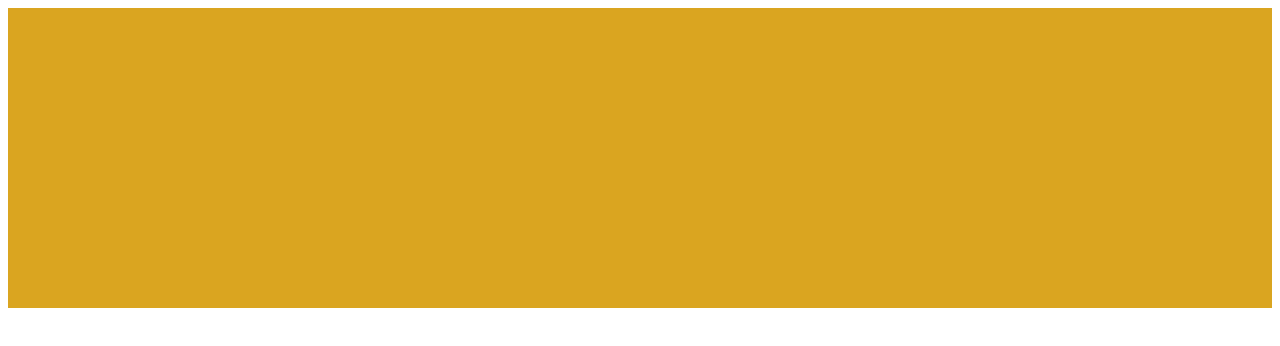
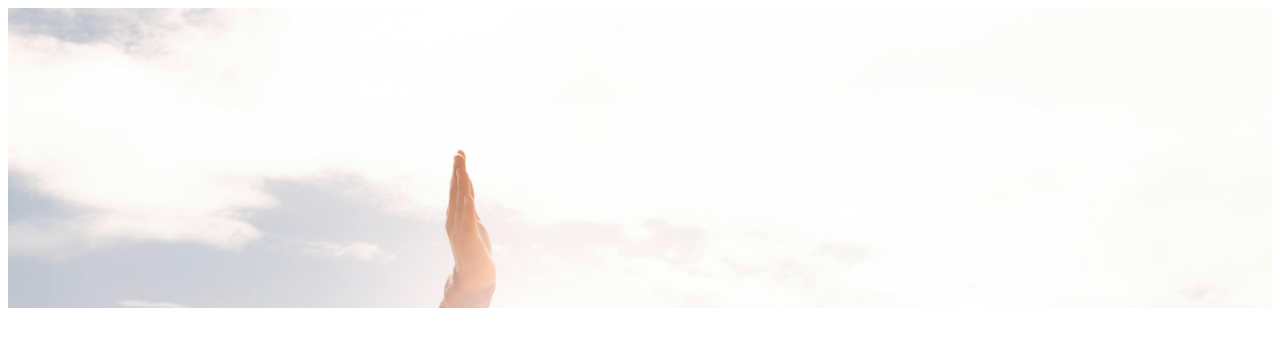
Before and after one commit to deer7127/git001, a plain HTML site: page index.html in a window 1280 px wide. Drawn offline with Linux system fonts and the light colour scheme.

Commit message:
新增header圖片

```diff
--- a/main.css
+++ b/main.css
@@ -1,4 +1,5 @@
 header{
     height: 300px;
-    background: goldenrod;
+    background-image: url(./images/header.jpg);
+    background-size: cover;
 }
```
Also changed, not shown: images/header.jpg (added).
